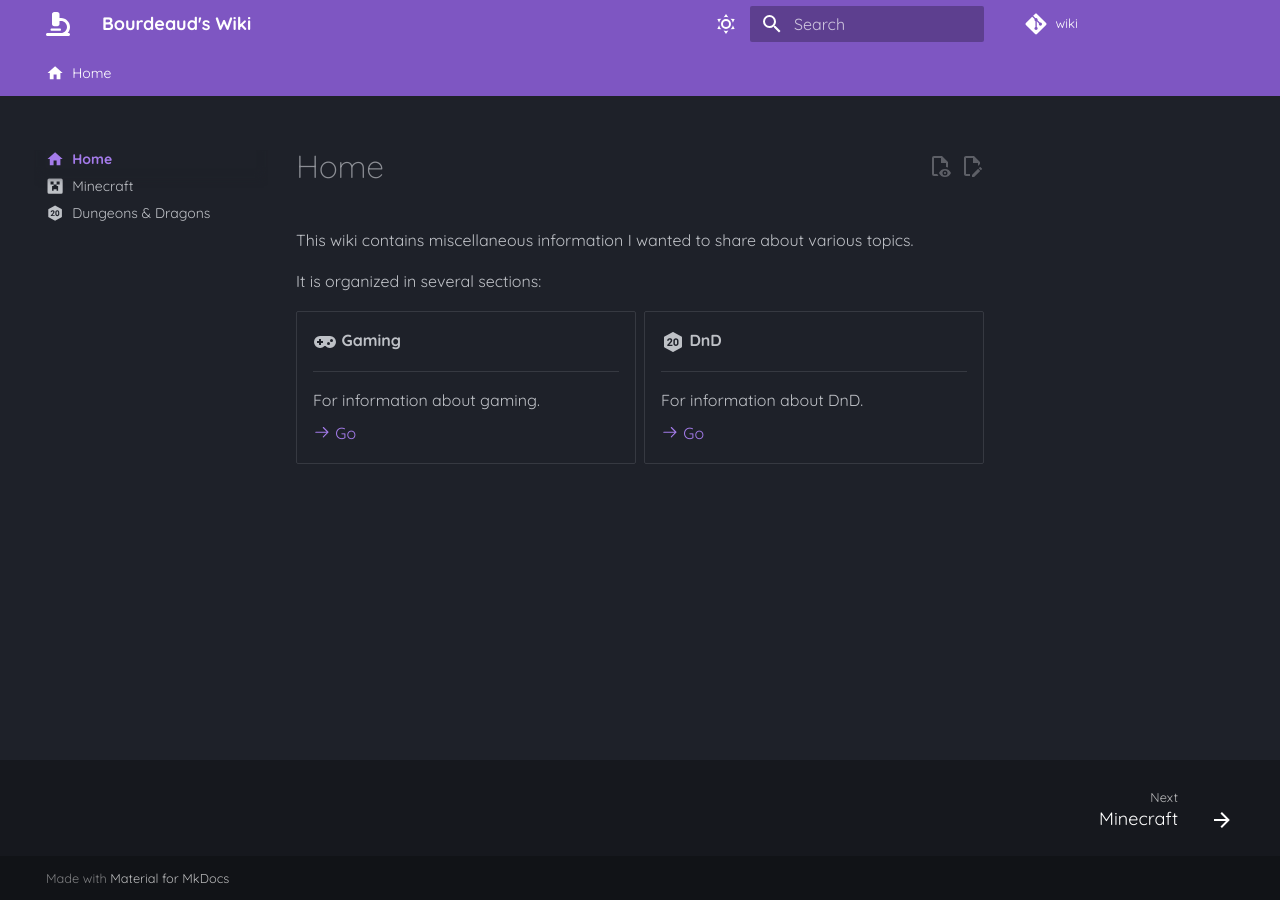
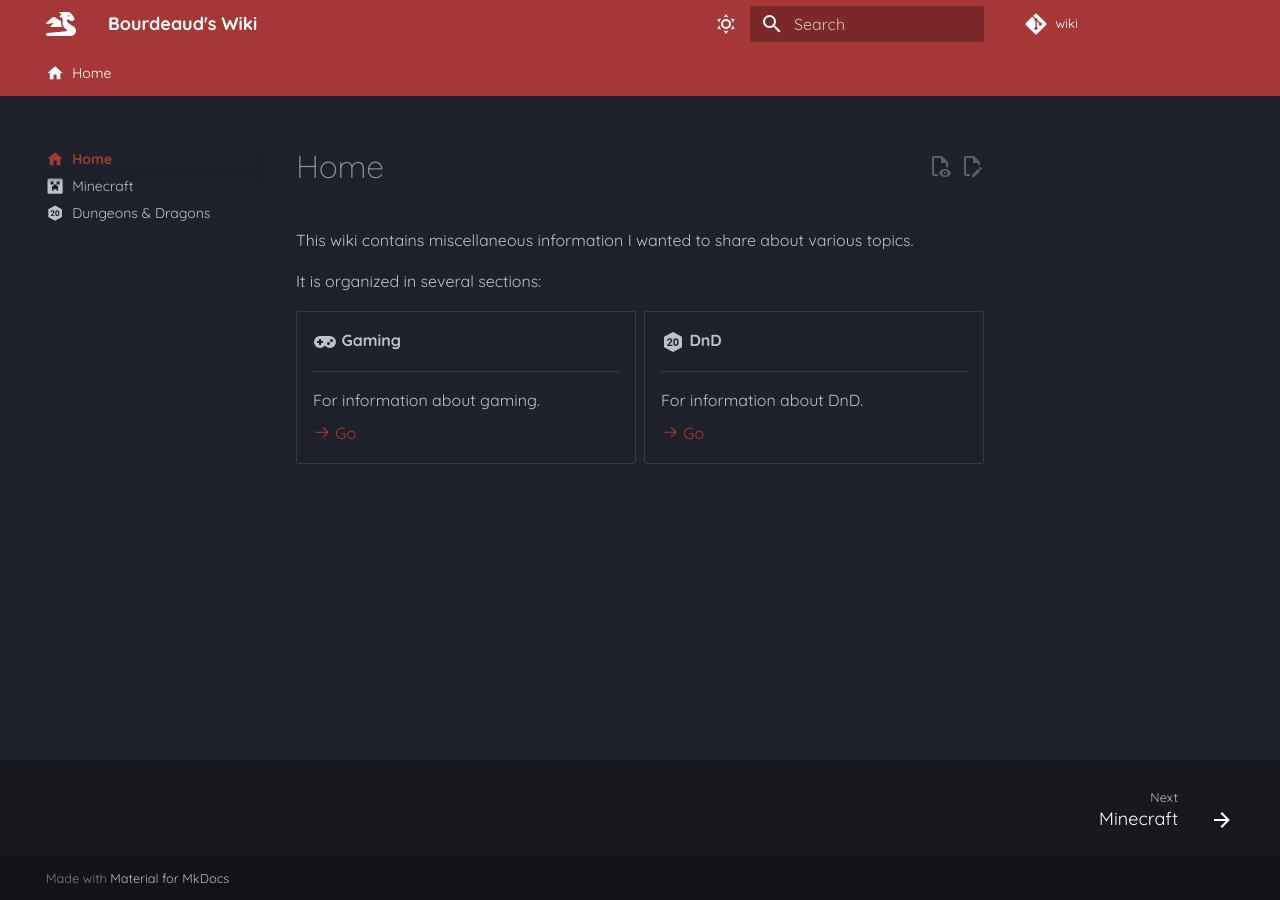
Before and after one commit to sbourdeaud/wiki, an MkDocs documentation site: the page built from docs/index.md, in a window 1280 px wide. Built offline with MkDocs 1.6.1 and Material for MkDocs 9.7.7, drawn with Linux system fonts in a browser that asks for light colours; comment, search, counter and statistics services are not loaded.

Commit message:
changing color schemes.

```diff
--- /dev/null
+++ b/docs/stylesheets/extra.css
@@ -0,0 +1,23 @@
+/* Light mode colors */
+[data-md-color-scheme="default"] {
+  --md-primary-fg-color:        #4B8B3B;
+  --md-primary-fg-color--light: #D1CFC4;
+  --md-primary-fg-color--dark:  #3F8D4C;
+
+  --md-accent-fg-color:         #3F8D4C;
+  --md-accent-fg-color--transparent: rgba(165, 56, 54, 0.1);
+  --md-accent-bg-color:         #FFFFFF;
+  --md-accent-bg-color--light:  rgba(255, 255, 255, 0.7);
+}
+
+/* Dark mode colors */
+[data-md-color-scheme="slate"] {
+  --md-primary-fg-color:        #A53836;
+  --md-primary-fg-color--light: #D1CFC4;
+  --md-primary-fg-color--dark:  #FF6F61;
+
+  --md-accent-fg-color:         #FF6F61;
+  --md-accent-fg-color--transparent: rgba(255, 111, 97, 0.1);
+  --md-accent-bg-color:         #1E1E1E;
+  --md-accent-bg-color--light:  rgba(30, 30, 30, 0.7);
+}
--- a/mkdocs.yml
+++ b/mkdocs.yml
@@ -47,20 +47,24 @@ theme:
       toggle:
         icon: material/weather-sunny
         name: Dark mode
-      primary: deep purple
-      accent: deep purple
+      primary: custom
+      #accent: deep purple
     # Light Mode
     - scheme: default
       toggle:
         icon: material/weather-night
         name: Light mode
-      primary: blue
-      accent: deep orange
+      primary: custom
+      #accent: deep orange
   font:
     text: Quicksand
     code: Fira Code
   icon:
-    logo: fontawesome/solid/microscope
+    logo: fontawesome/solid/dragon
+
+# Extra CSS
+extra_css:
+  - stylesheets/extra.css
 
 # Plugins
 plugins:
```
